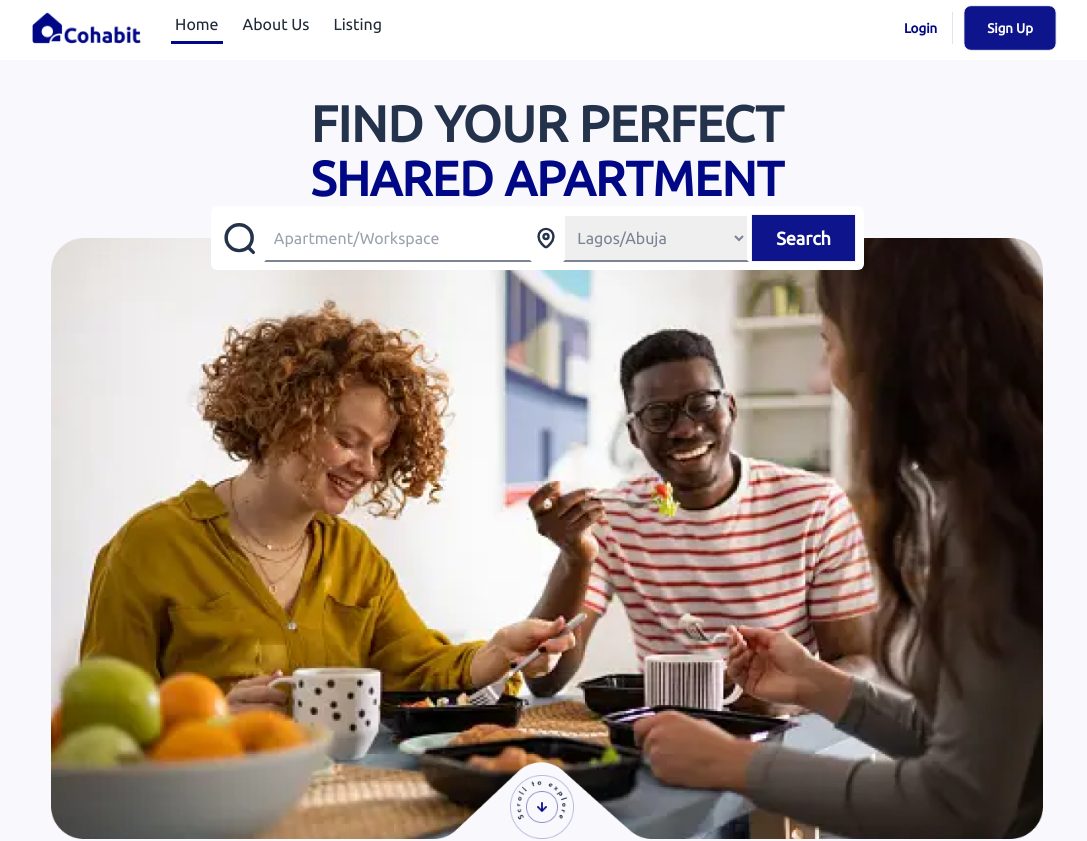
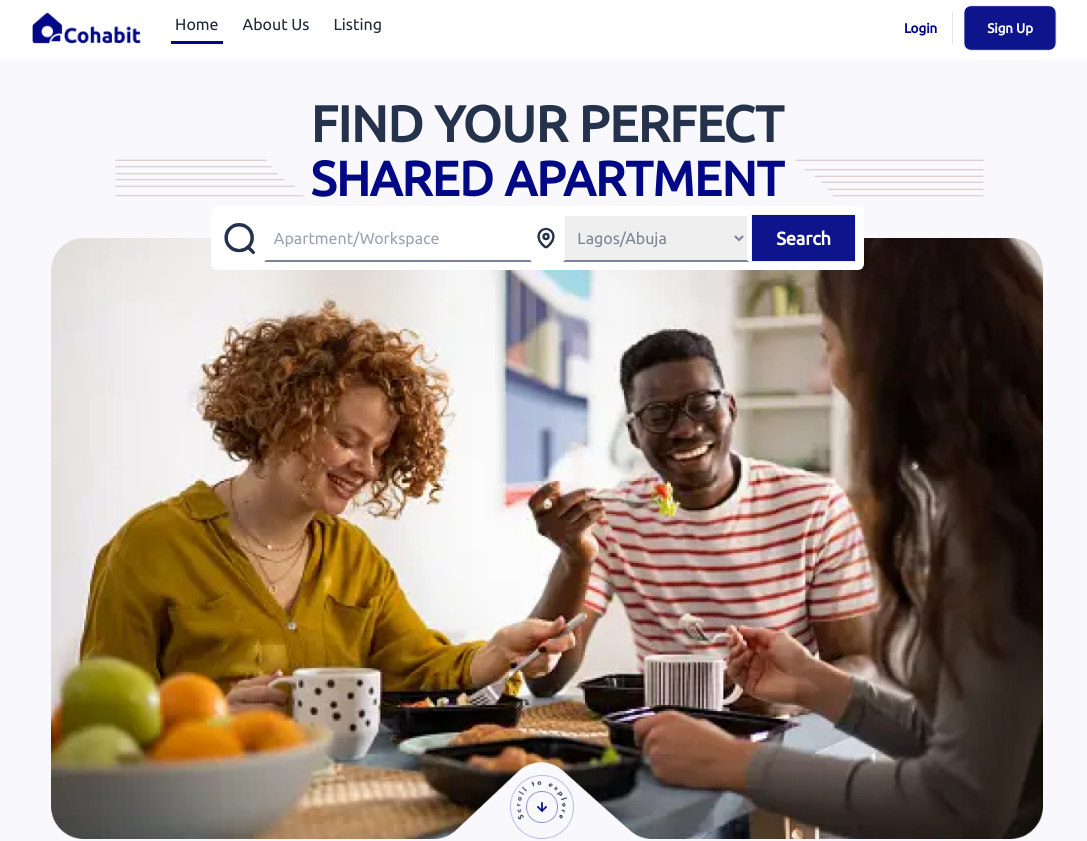
Before and after one commit to lazynerd-studios/Co-Habit-Landing, a React (Vite) app: page / in a window 1280 px wide. Shown: the top 841 px of the page, without its empty margins (93-1180 px from the left). Built offline with nearby package versions, Linux system fonts and the light colour scheme.

Commit message:
Update Home.jsx

```diff
--- a/src/Components/Home/Home.jsx
+++ b/src/Components/Home/Home.jsx
@@ -59,10 +59,10 @@ const Home = () => {
                 FIND YOUR PERFECT
               </h1>
               <span className="laptop:flex">
-                {/* <span className="laptop:flex gap-[30.7rem] mt-2 ml-[4rem] absolute hidden">
+                <span className="laptop:flex gap-[30.7rem] mt-2 ml-[4rem] absolute hidden">
                   <img src={Left} className=" w-[25%]" alt="left" />
                   <img src={Right} className="w-[25%]" alt="right" />
-                </span> */}
+                </span>
                 <h1 className="mx-auto laptop:text-[3rem] text-[2rem] font-bold laptop:leading-[3.4375rem] text-[#010886]">
                   SHARED APARTMENT
                 </h1>
```
